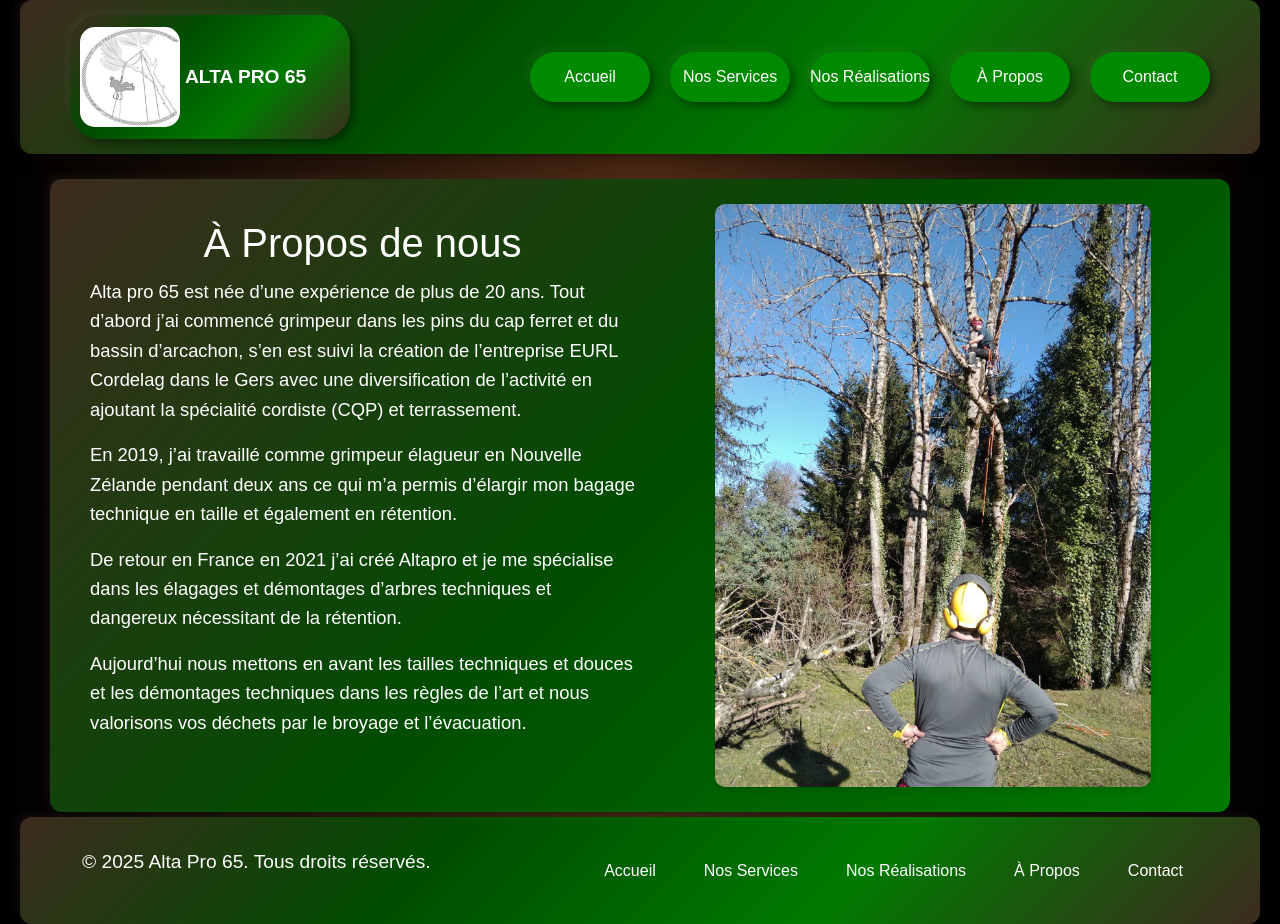
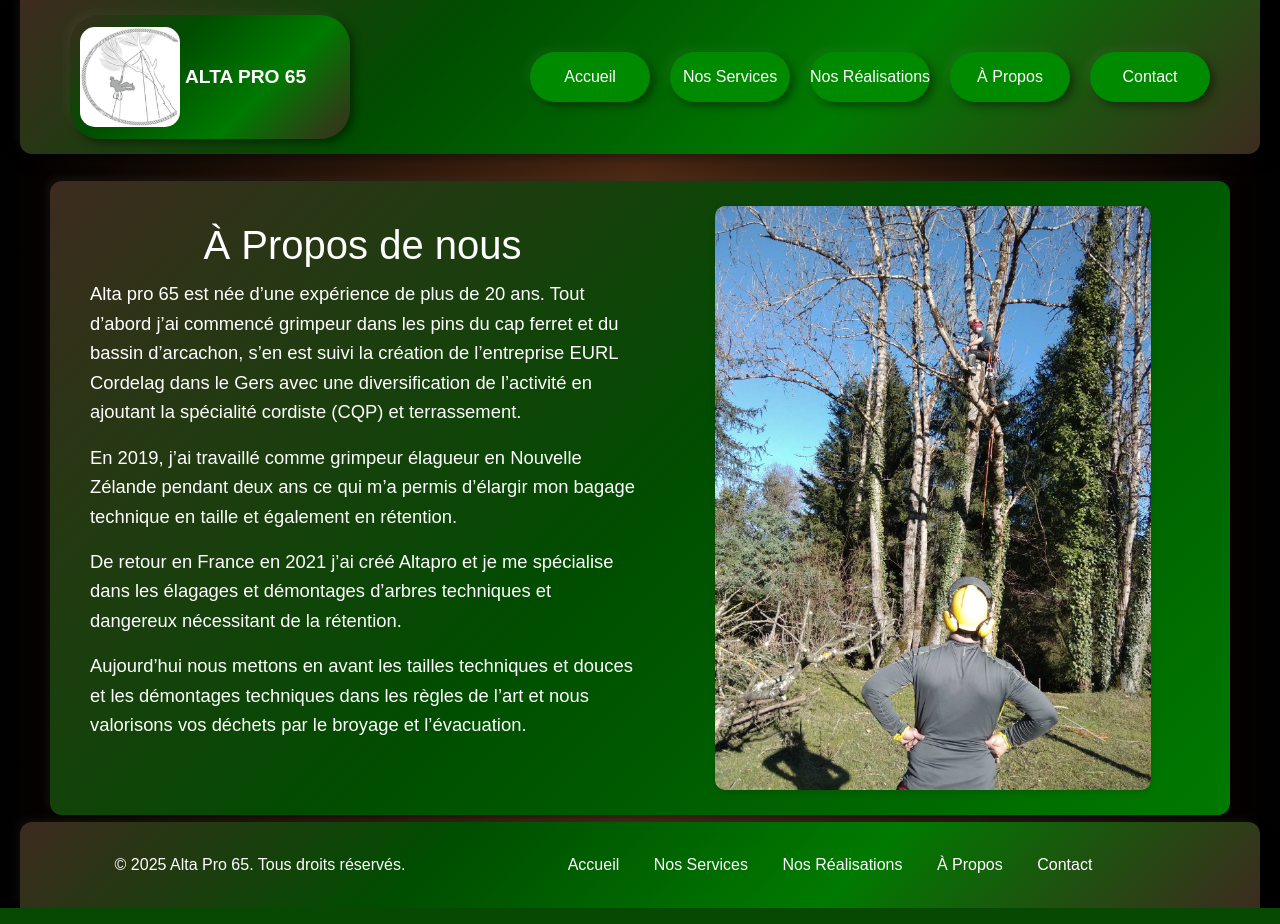
Before and after one commit to DamienCH33/Altapro65, a PHP site: page /about.php in a window 1280 px wide. Run offline with PHP 8.4, Linux system fonts and the light colour scheme.

Commit message:
update via some feedbacks

```diff
--- a/View/Ressources/styles.css
+++ b/View/Ressources/styles.css
@@ -29,7 +29,6 @@ body.altapro {
   padding: 20px;
   text-align: center;
   box-shadow: 4px 4px 10px rgba(0, 0, 0, 0.4), -4px -4px 10px rgba(255, 255, 255, 0.05);
-  border-radius: 12px;
   transition: all 0.3s ease-in-out;
 }
 
@@ -85,7 +84,8 @@ body.altapro {
 .custom-navbar {
   background: linear-gradient(135deg, #3d2b1f, #004d00, #007a00, #3d2b1f);
   box-shadow: 4px 4px 15px rgba(0, 0, 0, 0.5), -4px -4px 10px rgba(255, 255, 255, 0.05);
-  border-radius: 12px;
+  border-bottom-left-radius: 12px;
+  border-bottom-right-radius: 12px;
   padding: 15px 50px;
   margin: 0 20px 20px;
 }
@@ -141,8 +141,9 @@ body.altapro {
   border: none;
   background: none;
   padding: 0;
-  width: 35px;
-  height: 35px;
+  width: 45px;
+  height: 45px;
+  padding: 10px;
   position: relative;
   z-index: 2;
 }
@@ -1575,7 +1576,7 @@ button:hover {
   justify-content: center;
   align-items: center;
   padding: 5px;
-  min-height: 75vh;
+  min-height: 81vh;
 }
 
 .about-section {
@@ -1919,6 +1920,11 @@ button:hover {
   text-align: left;
 }
 
+.contact-info a {
+  color: #FFF;
+  text-decoration: none;
+}
+
 .contact-info strong {
   color: #00b300;
 }
@@ -2225,7 +2231,8 @@ button:hover {
   padding: 20px;
   text-align: center;
   box-shadow: 4px 4px 10px rgba(0, 0, 0, 0.4), -4px -4px 10px rgba(255, 255, 255, 0.05);
-  border-radius: 12px;
+  border-top-left-radius: 12px;
+  border-top-right-radius: 12px;
   transition: all 0.3s ease-in-out;
   margin-left: 20px;
   margin-right: 20px;
--- a/View/footer.php
+++ b/View/footer.php
@@ -1,11 +1,10 @@
 <footer class="footer bg-light">
   <div class="container text-center">
-    <div class="footer-content">
-      <div class="footer-left">
-        <p>&copy; 2025 Alta Pro 65. Tous droits réservés.</p>
+      <div class="row justify-content-between">
+        <div class="col-4">
+            &copy; 2025 Alta Pro 65. Tous droits réservés.
         </div>
-
-      <div class="footer-right">
+        <div class="col-8">
             <a href="index.php" class="social-icon">Accueil</a>
             <a href="service.php" class="social-icon">Nos Services</a>
             <a href="realisation.php" class="social-icon">Nos Réalisations</a>
--- a/View/realisation.php
+++ b/View/realisation.php
@@ -107,7 +107,7 @@ $comments = $stmt->fetchAll();
     </div>
 </section>
 
-<div class="modal" id="imageModal">
+<div class="modal" id="imageModal" style="display: none">
     <span class="close" id="closeModal">&times;</span>
     <img class="modal-content" id="modalImage" />
 </div>
--- a/View/service.php
+++ b/View/service.php
@@ -1,7 +1,7 @@
 <?php include_once 'header.php' ?>
 
 <div class="container my-5 services-section">
-  <div class="row services-container">
+  <div class="row services-container pt-4">
     <!-- Première colonne pour l'image -->
     <div class="col-md-4 col-12 mb-4 services-photo">
       <img src="/Ressources/Images/Image-3.jpg" alt="Nos services" class="img-fluid rounded shadow-lg">
```
Also changed, not shown: View/Ressources/script.js (+2 -13 lines), View/contact.php (+12 -3 lines). Lines whose indentation alone changed are shown as unchanged.
